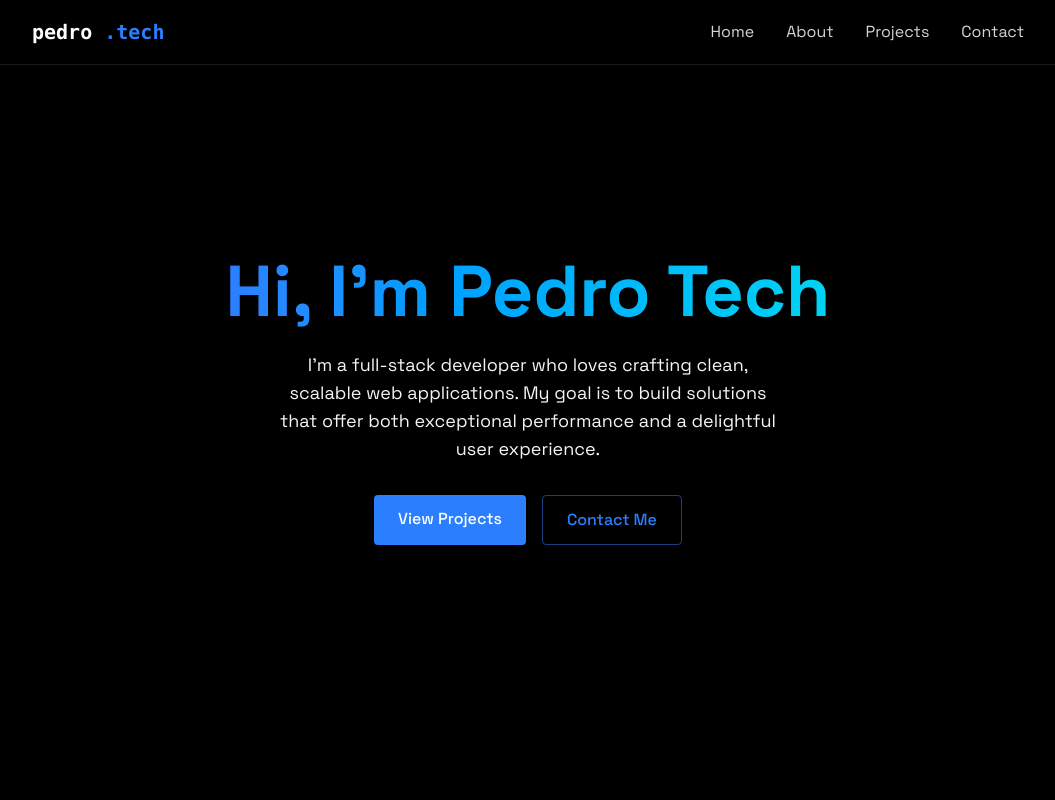
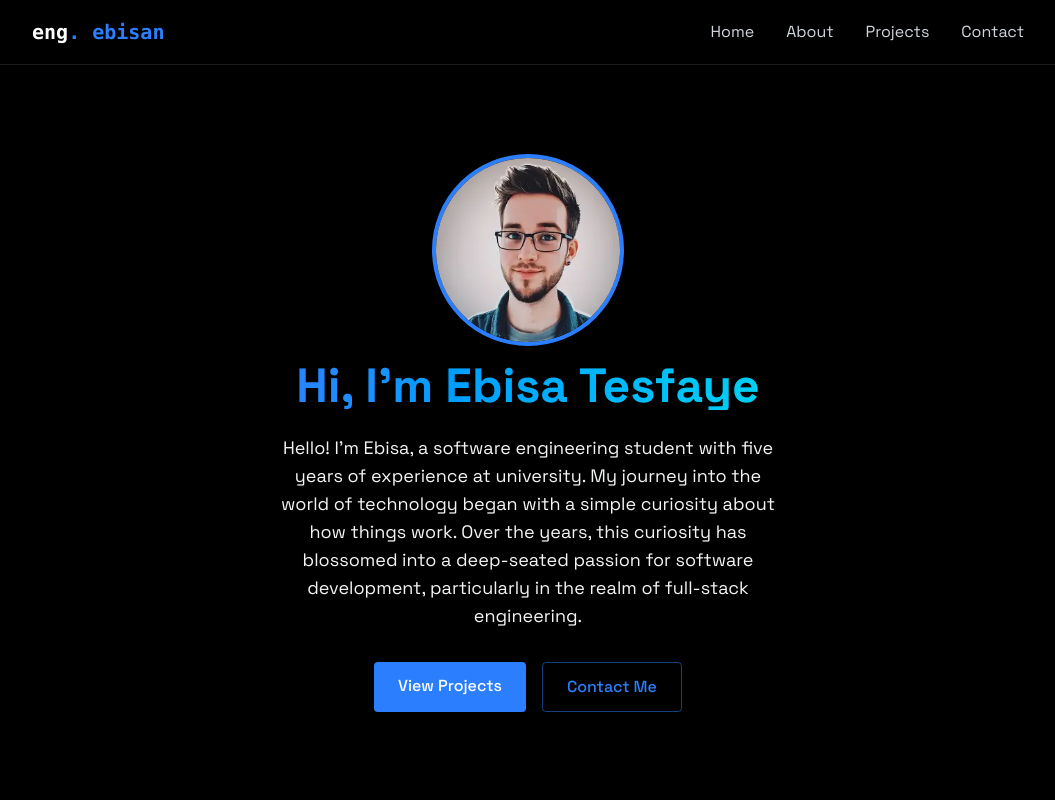
Before and after one commit to ebisatesfaye/eng.-ebisa-tesfaye, a React (Vite) app: page / in a window 1280 px wide. Shown: the top 800 px of the page, without its empty margins (112-1167 px from the left). Built offline with nearby package versions, Linux system fonts and the light colour scheme.

Commit message:
first commit

```diff
--- a/src/components/Navbar.jsx
+++ b/src/components/Navbar.jsx
@@ -11,7 +11,7 @@ export const Navbar = ({menuOpen, setMenuOpen}) => {
             <div className="flex justify-between items-center h-16">
                 <a href="#home" className="font-mono text-xl font-bold text-white">
 
-                    pedro <span className="text-blue-500">.tech</span>
+                    eng<span className="text-blue-500">. ebisan</span>
                 </a>
               <div
                     className="w-7 h-5 relative cursor-pointer z-40 md:hidden"
--- a/src/components/sections/Home.jsx
+++ b/src/components/sections/Home.jsx
@@ -1,4 +1,5 @@
 import { RevealOnScroll } from "../RevealOnScroll";
+import photo from '../../../public/portifolio.png'
 
 export const Home = () => {
     return (
@@ -6,14 +7,27 @@ export const Home = () => {
 
         <RevealOnScroll>
             <div className="text-center z-10 px-4">
-                <h1 className="test-5xl md:text-7xl font-bold mb-6 bg-gradient-to-r from-blue-500 to-cyan-400  bg-clip-text text-transparent leading-right">
-                    Hi, I'm Pedro Tech
+
+                <div class="flex justify-center items-center mt-[50px] p-4">
+                    <div class="w-48 h-48 rounded-full overflow-hidden shadow-lg border-4 border-blue-500 focus:bg-blue-500/5">
+                        <img
+                        src={photo}
+                        alt="ebisa's photo"
+                        class="w-full h-full object-cover"
+                        />
+                    </div>
+                </div>
+
+
+                <h1 className="test-5xl md:text-5xl font-bold mb-6 bg-gradient-to-r from-blue-500 to-cyan-400  bg-clip-text text-transparent leading-right">
+                    Hi, I'm Ebisa Tesfaye
                 </h1>
 
                 <p className="tex-gray-400 text-lg mb-8 max-w-lg mx-auto">
-                I’m a full-stack developer who loves crafting clean, scalable web
-                applications. My goal is to build solutions that offer both
-                exceptional performance and a delightful user experience.
+               Hello! I’m Ebisa, a software engineering student with five years of experience at university.
+               My journey into the world of technology began with a simple curiosity about how things work.
+               Over the years, this curiosity has blossomed into a deep-seated passion for software development,
+               particularly in the realm of full-stack engineering.
             </p>
 
             <div className="flex justify-center space-x-4">
```
Also changed, not shown: public/portifolio.png (added).
